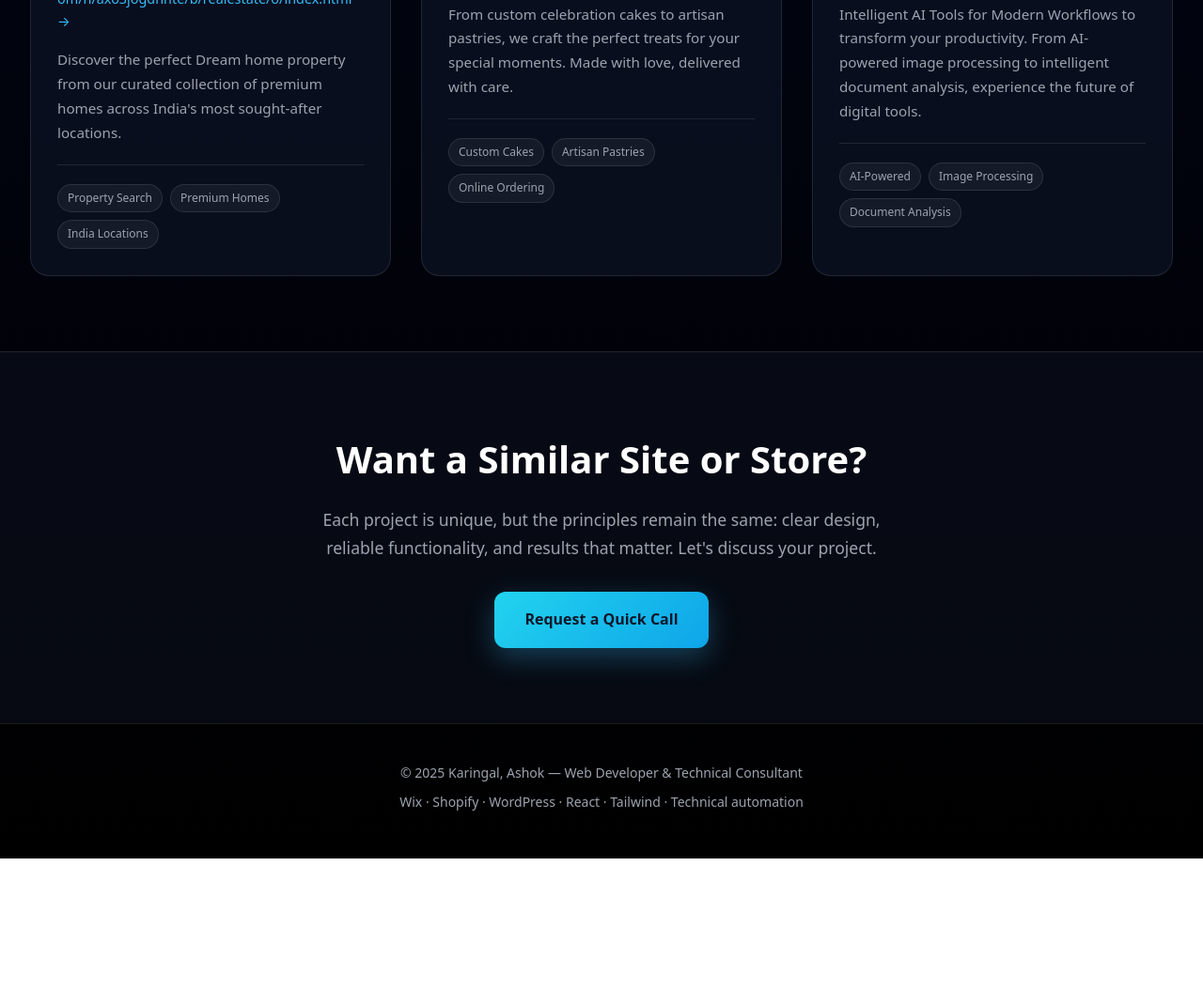
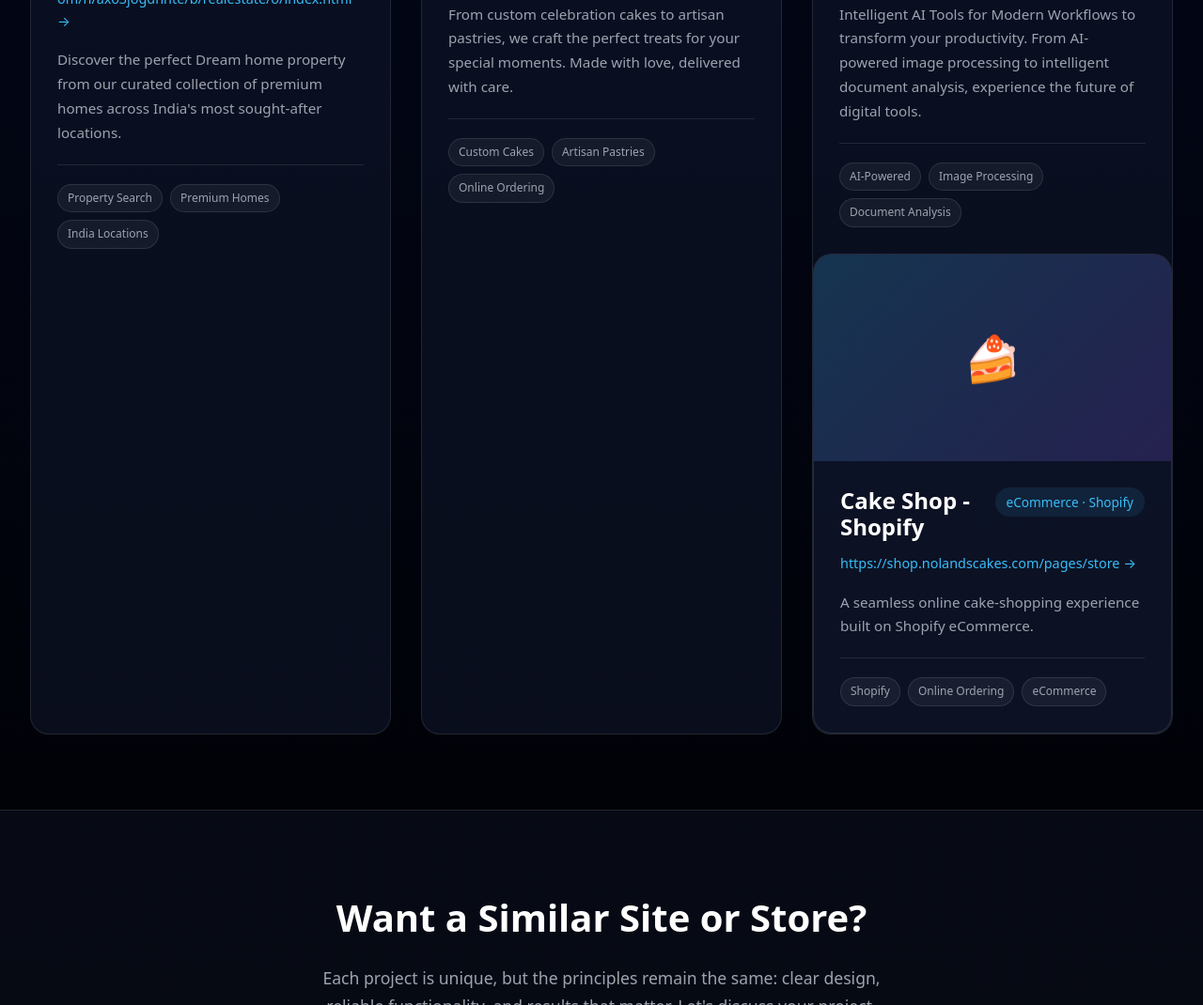
Before and after one commit to ashokkaringal/legal-content-portfolio, a website: page portfolio.html in a window 1280 px wide. Shown: the part 2557-3627 px from the top of the page at 94% size. Before the commit the page ends 3471 px from the top, so only its background shows below. Drawn offline with Linux system fonts and the light colour scheme.

Commit message:
Add Cake Shop - Shopify portfolio item to portfolio page
- Added Cake Shop - Shopify (https://shop.nolandscakes.com/pages/store)
- Description: A seamless online cake‑shopping experience built on Shopify eCommerce
- Updated portfolio.html with new eCommerce project

```diff
--- a/portfolio.html
+++ b/portfolio.html
@@ -718,6 +718,29 @@
               <span class="feature-tag">Image Processing</span>
               <span class="feature-tag">Document Analysis</span>
             </div>
+                  </div>
+
+        <!-- Cake Shop - Shopify -->
+        <div class="portfolio-card" data-category="ecommerce">
+          <div class="portfolio-image">
+            <div class="portfolio-image-icon">🍰</div>
+          </div>
+          <div class="portfolio-content">
+            <div class="portfolio-header">
+              <div class="portfolio-name">Cake Shop - Shopify</div>
+              <div class="portfolio-type">eCommerce · Shopify</div>
+            </div>
+            <a href="https://shop.nolandscakes.com/pages/store" target="_blank" rel="noopener" class="portfolio-link">
+              https://shop.nolandscakes.com/pages/store →
+            </a>
+            <p class="portfolio-description">
+              A seamless online cake‑shopping experience built on Shopify eCommerce.
+            </p>
+            <div class="portfolio-features">
+              <span class="feature-tag">Shopify</span>
+              <span class="feature-tag">Online Ordering</span>
+              <span class="feature-tag">eCommerce</span>
+            </div>
           </div>
         </div>
       </div>
```
